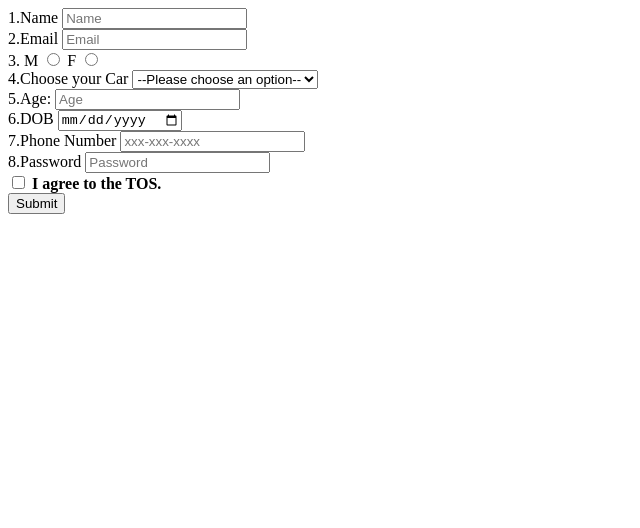
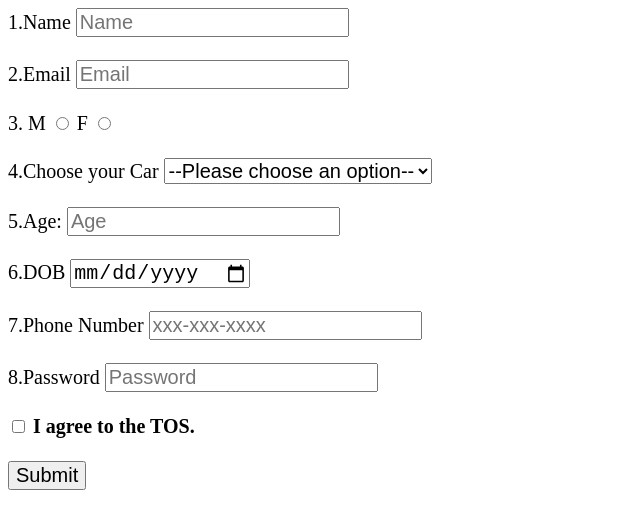
Before and after one commit to acciojob/signup-form-car-shwetasharma1302, a website: page main.html in a window 1280 px wide. Shown: the whole page, without its empty margins (0-640 px from the left). Drawn offline with Linux system fonts and the light colour scheme.

Commit message:
created a submission

```diff
--- a/main.html
+++ b/main.html
@@ -10,10 +10,12 @@
 				<div>
 			<label for="name">1.Name</label>
 			<input type="text" id="name" placeholder="Name" required>
+					<br><br>
 		</div>
 		<div>
 			<label for="email">2.Email</label>
 			<input type="email" id="email" placeholder="Email" required>
+			<br><br>
 		</div>
 		<div>
 				<!-- 3. -->
@@ -21,6 +23,7 @@
 			  <input type="radio" id="gender_m" name="gender" required>
 			  <label for="gender">F</label>
 			  <input type="radio" id="gender_f" name="gender" required>
+			<br><br>
 		</div>
 		<div>
 			<label for="cars">4.Choose your Car</label>
@@ -30,27 +33,33 @@
 				  <option>Audi</option>
 				  <option>Mercedez</option>
 			  </select>
+			<br><br>
 		</div>
 		<div>
 			 <label for="age">5.Age:</label>
 			 <input type="number" id="age" min="0" placeholder="Age" required >
+			<br><br>
 		</div>
 		<div>
 			<label for="dob">6.DOB</label>
 			<input type="date" id="dob" required>
+			<br><br>
 		</div>
 		<div>
 			 <label for="tel">7.Phone Number</label>
 			 <input type="tel" name="tel" id="tel" placeholder="xxx-xxx-xxxx">
+			<br><br>
 		</div>
 		<div>
 			 <label for="password">8.Password</label>
 			 <input type="password" id="password" placeholder="Password" required>
+		<br><br>
 		</div>
 		<div>
 			<label for="tos"></label>
 			<input type="checkbox" name="tos"id="tos"> <b>I agree to the TOS.</b>
-		<div>
+		<br><br>
+			<div>
 			<button type="submit">Submit</button>
 		</div>
 	</form>
--- a/styles.css
+++ b/styles.css
@@ -1,2 +1,5 @@
 
 /* Your CSS Code here. */
+*{
+	font-size: 20px;
+}
```
Also changed, not shown: script.js (line endings or trailing spaces).
